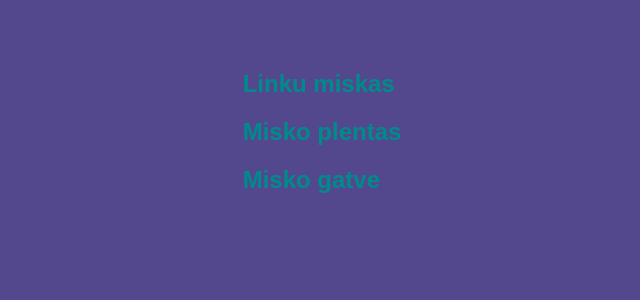
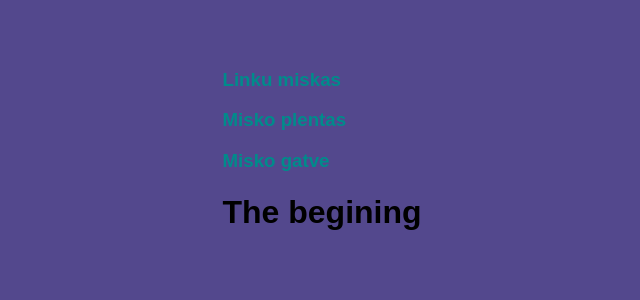
Before and after one commit to VirdzinijaG/my-app, a React (Create React App) app: page / in a window 1280 px wide. Shown: the top 300 px of the page, without its empty margins (318-958 px from the left). Built offline with nearby package versions, Linux system fonts and the light colour scheme.

Commit message:
Route Switch

```diff
--- a/src/Components/LinkuMiskas.jsx
+++ b/src/Components/LinkuMiskas.jsx
@@ -1,12 +1,31 @@
-import { Link } from 'react-router-dom';
+import { Link, Switch, Route } from 'react-router-dom';
 
 function LinkuMiskas() {
 
-    return (<nav>
-        <Link to={'home'}><h1>Linku miskas</h1></Link>
-        <Link to={'road'}><h1>Misko plentas</h1></Link>
-        <Link to={'street'}><h1>Misko gatve</h1></Link>
-    </nav>
+    return (
+        <div className="forest">
+            <nav>
+                <Link to={'home'}><h3>Linku miskas</h3></Link>
+                <Link to={'road'}><h3>Misko plentas</h3></Link>
+                <Link to={'street'}><h3>Misko gatve</h3></Link>
+            </nav>
+            <Switch>
+
+                <Route path={'/home'}>
+                    <h1>The Home</h1>
+                </Route>
+                <Route path={'/road'}>
+                    <h1>The Road</h1>
+                </Route>
+                <Route path={'/street'}>
+                    <h1>The Street</h1>
+                </Route>
+                <Route path={'/'}>
+                    <h1>The begining</h1>
+                </Route>
+
+            </Switch>
+        </div>
     )
 }
 
```
